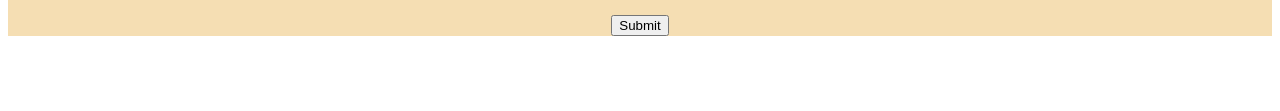
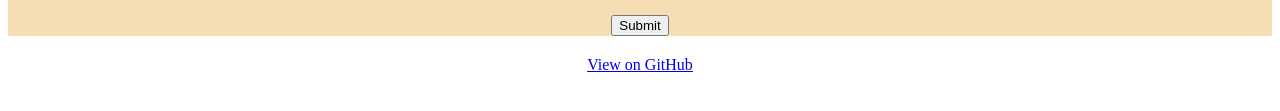
Before and after one commit to deepthinke/Working-with-files-and-forms, a website: page index.html in a window 1280 px wide. Shown: the part 297-408 px from the top of the page. Drawn offline with Linux system fonts and the light colour scheme.

Commit message:
2nd commit

```diff
--- a/index.html
+++ b/index.html
@@ -35,6 +35,11 @@
   </form>
 
   <div id="errorMessages"></div>
+
+  <footer style="text-align: center; margin-top: 20px;">
+    <a href="https://github.com/deepthinke/Working-with-files-and-forms" target="_blank">View on GitHub</a>
+  </footer>
+
   <script src="script.js" defer></script>
 </body>
 </html>
```
